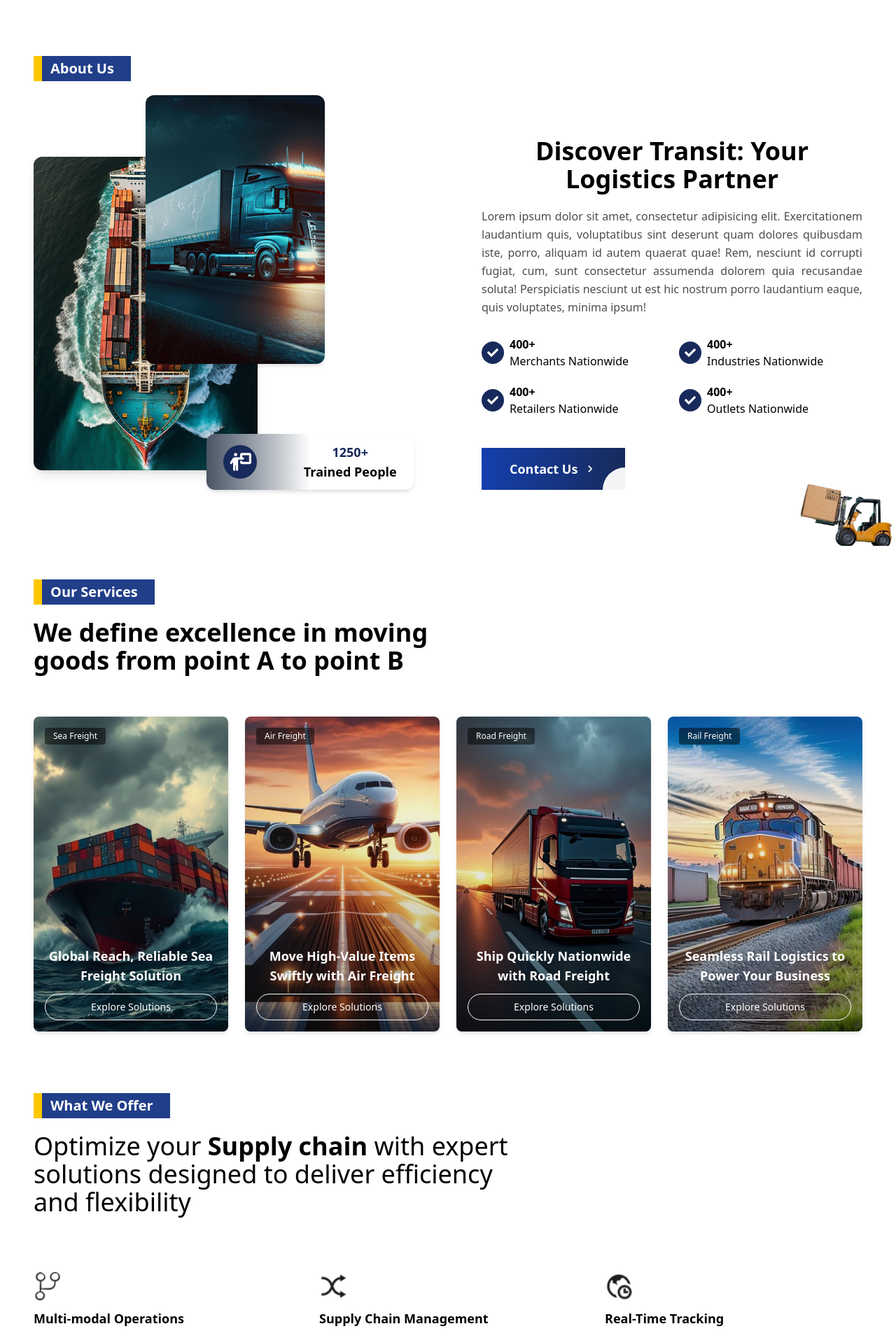
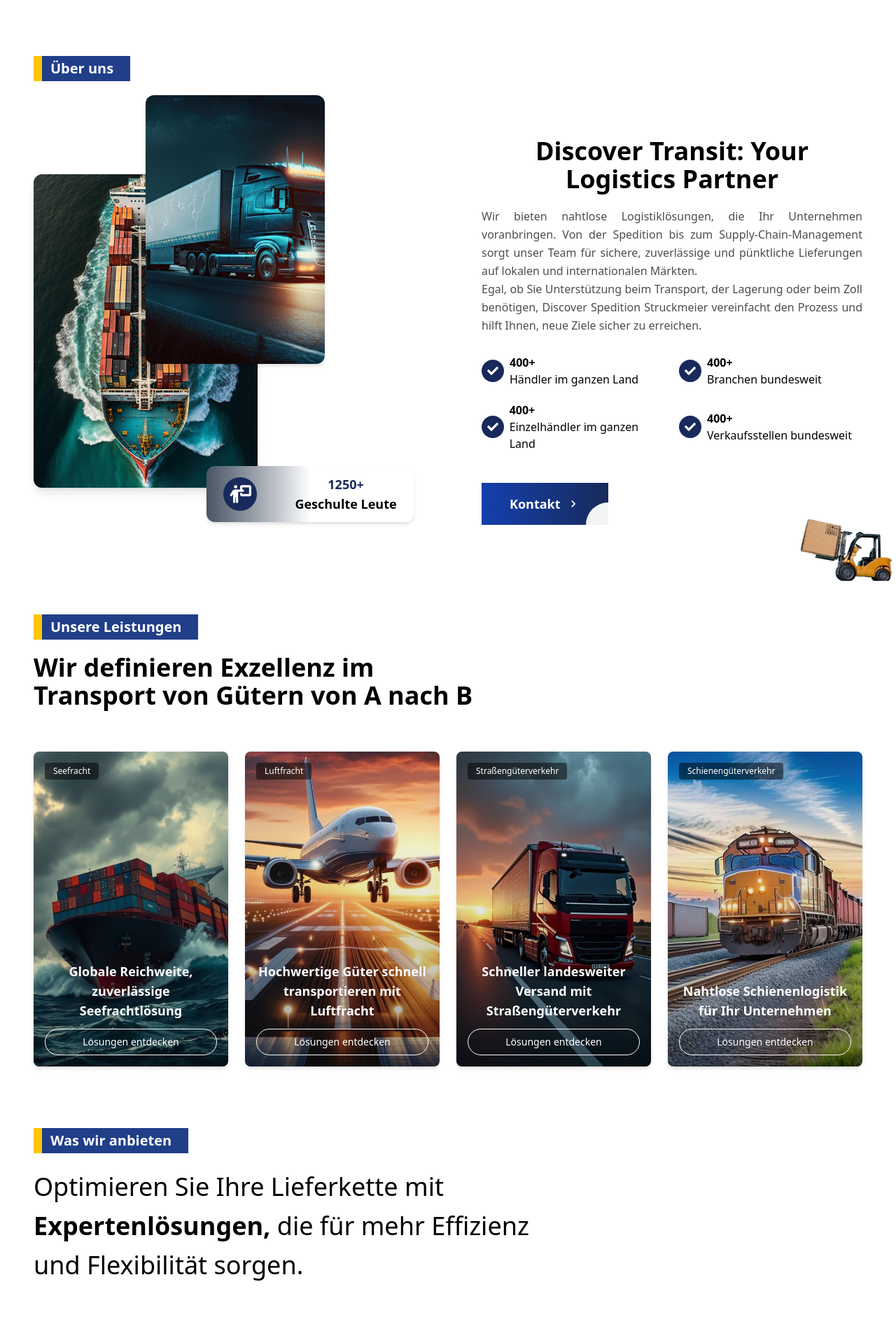
Before and after one commit to Mdsakib999/Logistics-development-3, a React (Vite) app: page / in a window 1280 px wide. Shown: the part 880-2792 px from the top of the page at 70% size. Built offline with nearby package versions, Linux system fonts and the light colour scheme.

Commit message:
home page text changed

```diff
--- a/src/Components/Home/AboutUs.jsx
+++ b/src/Components/Home/AboutUs.jsx
@@ -9,12 +9,13 @@ import miniCar from "/assets/About/miniCar.png";
 import { FaPersonChalkboard } from "react-icons/fa6";
 import { PrimaryButton } from "../SharedComponent/Button/PrimaryButton";
 import { GradientButton } from "../SharedComponent/Button/GradientButton";
+import { Link } from "react-router-dom";
 export const AboutUs = () => {
   const { ref, inView } = useInView({ triggerOnce: false });
 
   return (
     <div className="px-4 md:px-8 lg:px-12 py-20 max-w-7xl mx-auto relative ">
-      <HeadingInfo> About Us</HeadingInfo>
+      <HeadingInfo> Über uns</HeadingInfo>
       <div className="grid lg:grid-cols-2 gap-28 lg:gap-12 items-center mt-20 relative ">
         {/* Left: Images and vertical text */}
         <div className="w-64 h-80 md:w-96 md:h-96 lg:w-80 lg:h-[28rem] rounded-xl overflow-hidden shadow-lg ">
@@ -37,7 +38,7 @@ export const AboutUs = () => {
               </div>
               <div className="flex flex-col items-center justify-center text-lg font-semibold text-center ">
                 <p className="text-primary font-bold">1250+</p>
-                <p className="">Trained People</p>
+                <p className="">Geschulte Leute</p>
               </div>
             </div>
           </div>
@@ -50,21 +51,17 @@ export const AboutUs = () => {
           </h2>
 
           <p className="text-sm sm:text-base text-black/70 leading-relaxed text-justify px-3 md:px-0">
-            Lorem ipsum dolor sit amet, consectetur adipisicing elit.
-            Exercitationem laudantium quis, voluptatibus sint deserunt quam
-            dolores quibusdam iste, porro, aliquam id autem quaerat quae! Rem,
-            nesciunt id corrupti fugiat, cum, sunt consectetur assumenda dolorem
-            quia recusandae soluta! Perspiciatis nesciunt ut est hic nostrum
-            porro laudantium eaque, quis voluptates, minima ipsum!
+            Wir bieten nahtlose Logistiklösungen, die Ihr Unternehmen voranbringen. Von der Spedition bis zum Supply-Chain-Management sorgt unser Team für sichere, zuverlässige und pünktliche Lieferungen auf lokalen und internationalen Märkten. <br /> Egal, ob Sie Unterstützung beim Transport, der Lagerung oder beim Zoll benötigen, Discover Spedition Struckmeier vereinfacht den Prozess und hilft Ihnen, neue Ziele sicher zu erreichen.
+
           </p>
 
           {/* Stats */}
           <div ref={ref} className="grid md:grid-cols-2 gap-5 pt-2">
             {[
-              "Merchants Nationwide",
-              "Industries Nationwide",
-              "Retailers Nationwide",
-              "Outlets Nationwide",
+              "Händler im ganzen Land",
+              "Branchen bundesweit",
+              "Einzelhändler im ganzen Land",
+              "Verkaufsstellen bundesweit",
             ].map((label, i) => (
               <div key={i} className="flex items-center gap-2">
                 <div className="bg-primary w-8 h-8 rounded-full flex items-center justify-center p-1">
@@ -89,10 +86,10 @@ export const AboutUs = () => {
           {/* Buttons */}
           <div className="flex flex-col md:flex-row px-5 md:px-0 gap-6 pt-6 justify-center lg:justify-start">
             <GradientButton>
-              <div className="flex items-center gap-2">
-                Contact Us
+              <Link to="/contact" className="flex items-center gap-2">
+                Kontakt
                 <MdKeyboardArrowRight className="w-5 h-5" />
-              </div>
+              </Link>
             </GradientButton>
 
             {/* <GradientButton>
--- a/src/Components/Home/Accomplishment.jsx
+++ b/src/Components/Home/Accomplishment.jsx
@@ -12,31 +12,31 @@ export const Accomplishment = () => {
     {
       id: 1,
       count: 5731,
-      title: "Delivered Packages.",
-      desc: "We strongly support best practice sharing across our operations around the world and across various industrial sectors.",
+      title: "Gelieferte Pakete",
+      desc: "Wir unterstützen den Austausch bewährter Verfahren in unseren weltweiten Betrieben und in verschiedenen Industriesektoren nachdrücklich.",
       img: "/assets/Accomplishment/car.png",
     },
     {
       id: 2,
       count: 123,
-      title: "Countries covered.",
-      desc: "As one of the world’s leading supply chain management companies, we design and implement industry-leading solutions.",
+      title: "Abgedeckte Länder",
+      desc: "Als eines der weltweit führenden Supply-Chain-Management-Unternehmen entwickeln und implementieren wir branchenführende Lösungen.",
       img: "/assets/Accomplishment/map.png",
     },
     {
       id: 3,
       count: 476,
-      title: "Tons of goods.",
-      desc: "Our commitment to sustainability helps us reduce waste and share the benefits with our customers.",
+      title: "Tonnenweise Waren",
+      desc: "Unser Engagement für Nachhaltigkeit hilft uns, Abfall zu reduzieren und die Vorteile mit unseren Kunden zu teilen.",
       img: "/assets/Accomplishment/goods.png",
     },
   ];
 
   return (
     <div className="px-4 md:px-8 lg:px-12 py-20 max-w-7xl mx-auto relative flex flex-col gap-8">
-      <HeadingInfo> Accomplishment </HeadingInfo>
+      <HeadingInfo> Leistung </HeadingInfo>
       <h2 className="text-2xl md:text-3xl lg:text-4xl font-bold mb-10">
-        Let the numbers speak for themselves
+        Lassen Sie die Zahlen für sich sprechen
       </h2>
 
       <div
--- a/src/Components/Home/FAQ.jsx
+++ b/src/Components/Home/FAQ.jsx
@@ -21,17 +21,15 @@ export const FAQ = () => {
         {/* Left side - Content */}
         <div className="flex flex-col gap-6">
           <h2 className="text-2xl md:text-3xl lg:text-4xl font-bold leading-snug">
-            Everything You Need to Know About Shipping
+           Alles, was Sie über den Versand wissen müssen
           </h2>
 
           <p className="text-gray-600 text-base md:text-lg leading-relaxed max-w-2xl">
-            Discover valuable information and insights about shipping logistics
-            through our comprehensive FAQ section. We address common questions
-            and provide expert guidance.
+            Entdecken Sie wertvolle Informationen und Einblicke zur Versandlogistik in unserem umfassenden FAQ-Bereich. Wir beantworten häufig gestellte Fragen und bieten kompetente Beratung.
           </p>
           <GradientButton className="w-fit">
             <Link to={"/contact"} className="flex items-center gap-2">
-              Contact Us
+              Kontaktieren Sie uns
               <MdKeyboardArrowRight className="w-5 h-5" />
             </Link>
           </GradientButton>
--- a/src/Components/Home/HomeBanner.jsx
+++ b/src/Components/Home/HomeBanner.jsx
@@ -12,18 +12,16 @@ export const HomeBanner = () => {
       <div className="absolute inset-0 bg-gradient-to-b from-black/70 via-black/50 to-transparent-0"></div>
       {/* Content */}
       <div className="relative z-10 px-4 md:px-8  w-full max-w-7xl mx-auto md:pt-24">
-        <HeadingInfo>Logistic & Supply Chain Solutions</HeadingInfo>
+        <HeadingInfo>Logistik- und Lieferkettenlösungen</HeadingInfo>
         <div className="max-w-4xl my-7">
-          <h1 className="text-4xl md:text-6xl lg:text-7xl font-bold text-white mb-4 leading-tight">
-            Safest Logistics Solutions Provider With Integrity
+          <h1 className="text-4xl md:text-6xl lg:text-6xl font-bold text-white mb-4 leading-tight">
+            Sicherster Anbieter von Logistiklösungen mit Integrität
           </h1>
           <p className="text-base md:text-xl lg:text-2xl text-white/90 my-5">
-            We’re leading provider of less-than-truckload freight transportation
-            with the world-class network, technology and service our customers
-            need at all the time.
+            Wir sind der führende Anbieter von Teilladungstransporten mit dem erstklassigen Netzwerk, der Technologie und dem Service, den unsere Kunden jederzeit benötigen.
           </p>
         </div>
-        <GradientButton>Explore More</GradientButton>
+        <GradientButton>Entdecken Sie mehr</GradientButton>
       </div>
     </div>
   );
--- a/src/Components/Home/Offer.jsx
+++ b/src/Components/Home/Offer.jsx
@@ -4,54 +4,50 @@ export const Offer = () => {
   const menuItems = [
     {
       id: 1,
-      title: "Multi-modal Operations",
+      title: "Multimodale Operationen",
       description:
-        "Stay informed with real-time tracking, providing complete visibility of your shipments every step of the way for peace of mind and precise planning.",
+        "Bleiben Sie mit der Echtzeitverfolgung auf dem Laufenden und erhalten Sie bei jedem Schritt vollständige Transparenz über Ihre Sendungen – für ein beruhigendes Gefühl und eine präzise Planung.",
       img: "assets/Offer/workflow.png",
     },
     {
       id: 2,
-      title: "Supply Chain Management",
+      title: "Lieferkettenmanagement",
       description:
-        "Streamline your supply chain with our multimodal logistics, combining land, air, and sea transport to ensure efficient, reliable delivery across every mile.",
+        "Optimieren Sie Ihre Lieferkette mit unserer multimodalen Logistik, indem Sie Land-, Luft- und Seetransport kombinieren, um eine effiziente und zuverlässige Lieferung auf jeder Meile zu gewährleisten.",
       img: "assets/Offer/shuffle.png",
     },
-    {
-      id: 3,
-      title: "Real-Time Tracking",
-      description:
-        "Adapt to your needs with our flexible scheduling solutions, offering tailored timelines and seamless to keep your operations running smoothly.",
-      img: "assets/Offer/time-zone.png",
-    },
+    // {
+    //   id: 3,
+    //   title: "Real-Time Tracking",
+    //   description:
+    //     "Adapt to your needs with our flexible scheduling solutions, offering tailored timelines and seamless to keep your operations running smoothly.",
+    //   img: "assets/Offer/time-zone.png",
+    // },
     {
       id: 4,
-      title: "Flexible Scheduling",
+      title: "Echtzeit-Tracking",
       description:
-        "Ut quam metus, egestas nec interdum sed, aliquam mattis justo. In aliquam purus in ex posuere sapien egestas. Donec sed sollicitudin, id blandit erat.",
+        "Passen Sie sich mit unseren flexiblen Planungslösungen Ihren Anforderungen an und bieten Sie maßgeschneiderte Zeitpläne und nahtlose Abläufe, damit Ihr Betrieb reibungslos läuft.",
       img: "assets/Offer/calendar.png",
     },
-    {
-      id: 5,
-      title: "Last-Mile Delivery",
-      description:
-        "Donec imperdiet elit nec erat semper, ut sodales elit rutrum. Ut congue in justo vitae blandit. Etiam faucibus magna. Aenean consectetur fringilla. ",
-      img: "assets/Offer/direction.png",
-    },
+    // {
+    //   id: 5,
+    //   title: "Last-Mile Delivery",
+    //   description:
+    //     "Donec imperdiet elit nec erat semper, ut sodales elit rutrum. Ut congue in justo vitae blandit. Etiam faucibus magna. Aenean consectetur fringilla. ",
+    //   img: "assets/Offer/direction.png",
+    // },
   ];
 
   return (
     <div className="max-w-7xl mx-auto my-10 flex flex-col gap-5 px-4 md:px-8 lg:px-12">
-      <HeadingInfo>What We Offer</HeadingInfo>
+      <HeadingInfo>Was wir anbieten</HeadingInfo>
 
-      <h1 className="text-2xl md:text-3xl lg:text-4xl font-medium mb-10">
-        Optimize your <span className="font-bold">Supply chain</span> with
-        expert <br className="hidden md:block" />
-        solutions designed to deliver efficiency{" "}
-        <br className="hidden md:block" />
-        and flexibility
+      <h1 className="text-2xl md:text-3xl lg:text-4xl font-medium mb-10 md:w-[60%] md:leading-14">
+        Optimieren Sie Ihre Lieferkette mit <span className="font-bold">Expertenlösungen,</span>  die für mehr Effizienz und Flexibilität sorgen.
       </h1>
 
-      <div className="grid md:grid-cols-2 lg:grid-cols-3 gap-10 my-5 px-6 md:px-0">
+      <div className="grid md:grid-cols-2 lg:grid-cols-3 gap-10 mt-5 mb-10 px-6 md:px-0">
         {menuItems.map((item) => {
           return (
             <div className="flex flex-col gap-3 ">
--- a/src/Components/Home/OurServices.jsx
+++ b/src/Components/Home/OurServices.jsx
@@ -1,28 +1,29 @@
+import { Link } from "react-router-dom";
 import { HeadingInfo } from "../SharedComponent/HeadingInfo";
 
 const menuItems = [
   {
     id: 1,
-    title: "Sea Freight",
-    description: "Global Reach, Reliable Sea Freight Solution",
+    title: "Seefracht",
+    description: "Globale Reichweite, zuverlässige Seefrachtlösung ",
     img: "assets/Services/seaFreight.jpg",
   },
   {
     id: 2,
-    title: "Air Freight",
-    description: "Move High-Value Items Swiftly with Air Freight",
+    title: "Luftfracht",
+    description: "Hochwertige Güter schnell transportieren mit Luftfracht",
     img: "assets/Services/airFreight.jpg",
   },
   {
     id: 3,
-    title: "Road Freight",
-    description: "Ship Quickly Nationwide with Road Freight",
+    title: "Straßengüterverkehr",
+    description: "Schneller landesweiter Versand mit Straßengüterverkehr",
     img: "assets/Services/roadFreight.jpg",
   },
   {
     id: 4,
-    title: "Rail Freight",
-    description: "Seamless Rail Logistics to Power Your Business",
+    title: "Schienengüterverkehr",
+    description: "Nahtlose Schienenlogistik für Ihr Unternehmen",
     img: "assets/Services/railFreight.jpg",
   },
 ];
@@ -30,10 +31,10 @@ const menuItems = [
 export const OurServices = () => {
   return (
     <div className="px-4 md:px-8 lg:px-12 py-12 max-w-7xl mx-auto  flex flex-col gap-5">
-      <HeadingInfo>Our Services</HeadingInfo>
-      <h2 className="text-2xl md:text-3xl lg:text-4xl font-bold mb-10">
-        We define excellence in moving <br className="hidden md:block" />
-        goods from point A to point B
+      <HeadingInfo>Unsere Leistungen</HeadingInfo>
+      <h2 className="text-2xl md:text-3xl lg:text-4xl font-bold mb-10 md:w-[55%]">
+        Wir definieren Exzellenz im Transport von Gütern von A nach B
+
       </h2>
 
       <div className="grid grid-cols-1 sm:grid-cols-2 lg:grid-cols-4 gap-6">
@@ -64,9 +65,9 @@ export const OurServices = () => {
                 <h3 className="text-lg font-semibold mb-3 text-center">
                   {item.description}
                 </h3>
-                <button className="text-sm w-full text-white border border-gray-50  rounded-full px-4 py-2 font-medium hover:bg-gray-100 hover:text-black transition">
-                  Explore Solutions
-                </button>
+                <Link to="/services" className="text-sm w-full text-white border border-gray-50 text-center rounded-full px-4 py-2 font-medium hover:bg-gray-100 hover:text-black transition">
+                  Lösungen entdecken
+                </Link>
               </div>
             </div>
           </div>
--- a/src/Components/Home/WorkingProcess.jsx
+++ b/src/Components/Home/WorkingProcess.jsx
@@ -5,51 +5,48 @@ export const WorkingProcess = () => {
   const menuItems = [
     {
       id: 1,
-      title: "Order Placement / Booking",
+      title: "Auftragserteilung / Buchung",
       description:
-        "Customers place shipment orders through our platform or with our team. We collect all necessary information including cargo type, pickup location, and delivery timeline.",
+        "Kunden erteilen Versandaufträge über unsere Plattform oder bei unserem Team. Wir erfassen alle notwendigen Informationen, einschließlich Frachtart, Abholort und Lieferzeitplan.",
       img: "assets/WorkingProcess/calendar.png",
     },
     {
       id: 2,
-      title: "Pickup & Documentation",
+      title: "Abholung & Dokumentation",
       description:
-        "We arrange pickup from the sender’s location and ensure all documentation (invoices, customs forms, etc.) is prepared accurately and legally.",
+        "Wir organisieren die Abholung vom Standort des Absenders und stellen sicher, dass alle Unterlagen (Rechnungen, Zollformulare usw.) korrekt und rechtskonform erstellt werden.",
       img: "assets/WorkingProcess/pickup.png",
     },
     {
       id: 3,
-      title: "Transportation & Tracking",
+      title: "Transport und Sendungsverfolgung",
       description:
-        "Goods are transported via the chosen mode (truck, air, sea). Clients receive real-time tracking updates throughout the journey.",
+        "Der Transport der Waren erfolgt über das gewählte Transportmittel (LKW, Flugzeug, Seefracht). Kunden erhalten während der gesamten Reise Echtzeit-Tracking-Updates.",
       img: "assets/WorkingProcess/icon-park.png",
     },
     {
       id: 4,
-      title: ` Customs Clearance
-                                                (if international)`,
+      title: `Zollabfertigung (falls international)`,
       description:
-        "We handle all customs clearance procedures efficiently to prevent delays, ensuring compliance with destination regulations.",
+        "Wir kümmern uns effizient um alle Zollabfertigungsverfahren, um Verzögerungen zu vermeiden und die Einhaltung der Bestimmungen am Bestimmungsort sicherzustellen.",
       img: "assets/WorkingProcess/customs.png",
     },
     {
       id: 5,
-      title: " Final Delivery & POD",
+      title: " Endgültige Lieferung",
       description:
-        "The shipment is delivered to the final destination, and proof of delivery is provided to confirm successful handoff.",
+        "Die Sendung wird an den endgültigen Bestimmungsort geliefert und die erfolgreiche Übergabe wird durch einen Zustellnachweis bestätigt.",
       img: "assets/WorkingProcess/package-person.png",
     },
   ];
   return (
     <div className="max-w-7xl mx-auto my-10 flex flex-col gap-5 px-4 md:px-8 lg:px-12">
-      <HeadingInfo> Working Process </HeadingInfo>
+      <HeadingInfo> Arbeitsprozess </HeadingInfo>
       <h1 className="text-2xl md:text-3xl lg:text-4xl font-medium">
-        Our Working Proceess
+        Unser Arbeitsprozess
       </h1>
-      <p className="font-medium text-black/60">
-        From inquiry to delivery, our streamlined process ensures efficient
-        handling of <br className="hidden md:block" /> shipments, supported by
-        our dedicated team every step.
+      <p className="font-medium text-black/60 md:w-[62%]">
+        Von der Anfrage bis zur Lieferung gewährleistet unser optimierter Prozess eine effiziente Abwicklung der Sendungen, die bei jedem Schritt von unserem engagierten Team unterstützt wird.
       </p>
 
       <div className="grid md:grid-cols-2 lg:grid-cols-3 gap-10 my-5">
--- a/src/Components/SharedComponent/InfoBar.jsx
+++ b/src/Components/SharedComponent/InfoBar.jsx
@@ -19,7 +19,7 @@ const InfoBar = () => {
         {/* Contact Info */}
         <div className="flex md:justify-end items-center gap-3 sm:gap-4 md:gap-6 w-full md:w-auto">
           {/* Hours */}
-          <div className="flex items-center gap-2 sm:gap-3">
+          {/* <div className="flex items-center gap-2 sm:gap-3">
             <div className="bg-tertiary rounded-full w-9 h-9 sm:w-10 sm:h-10 md:w-12 md:h-12 flex items-center justify-center">
               <FaRegClock className="text-secondary w-4 h-4 sm:w-5 sm:h-5" />
             </div>
@@ -27,10 +27,10 @@ const InfoBar = () => {
               <p>Mon - Sat 9:00 - 12:00</p>
               <p>Sunday Closed</p>
             </div>
-          </div>
+          </div> */}
 
           {/* Email */}
-          <div className="flex items-center gap-2 sm:gap-3">
+          {/* <div className="flex items-center gap-2 sm:gap-3">
             <div className="bg-tertiary rounded-full w-9 h-9 sm:w-10 sm:h-10 md:w-12 md:h-12 flex items-center justify-center">
               <IoMdMail className="text-secondary w-4 h-4 sm:w-5 sm:h-5" />
             </div>
@@ -38,7 +38,7 @@ const InfoBar = () => {
               <p>Email</p>
               <p>contact@transit.com</p>
             </div>
-          </div>
+          </div> */}
 
           {/* Phone */}
           <div className="flex items-center gap-2 sm:gap-3">
```
Also changed, not shown: src/Components/Home/GetInTouch.jsx (+23 -23 lines), src/Components/Home/OurExperience.jsx (+12 -12 lines), src/FakeDb/FAQData.js (+9 -14 lines).
